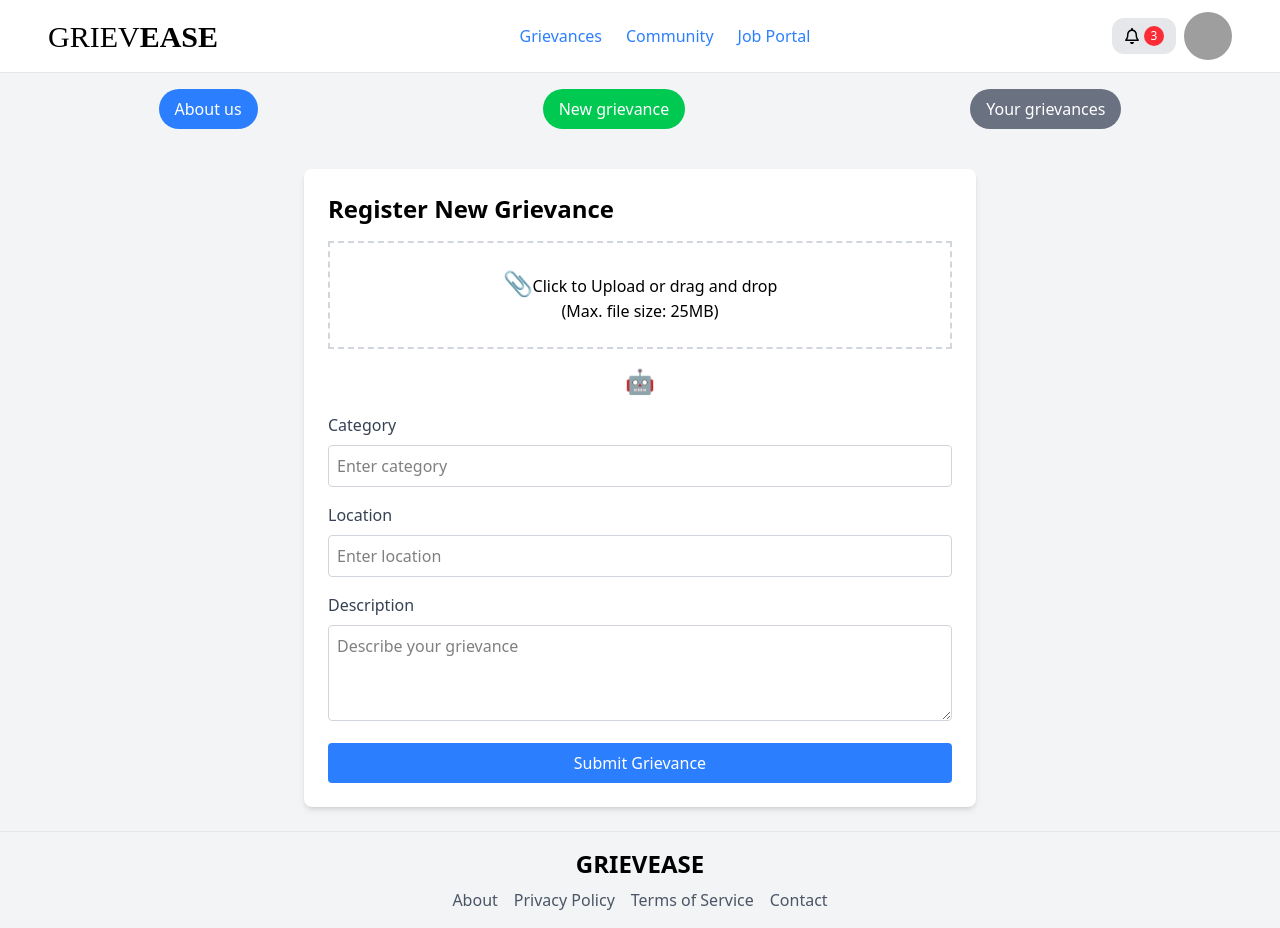
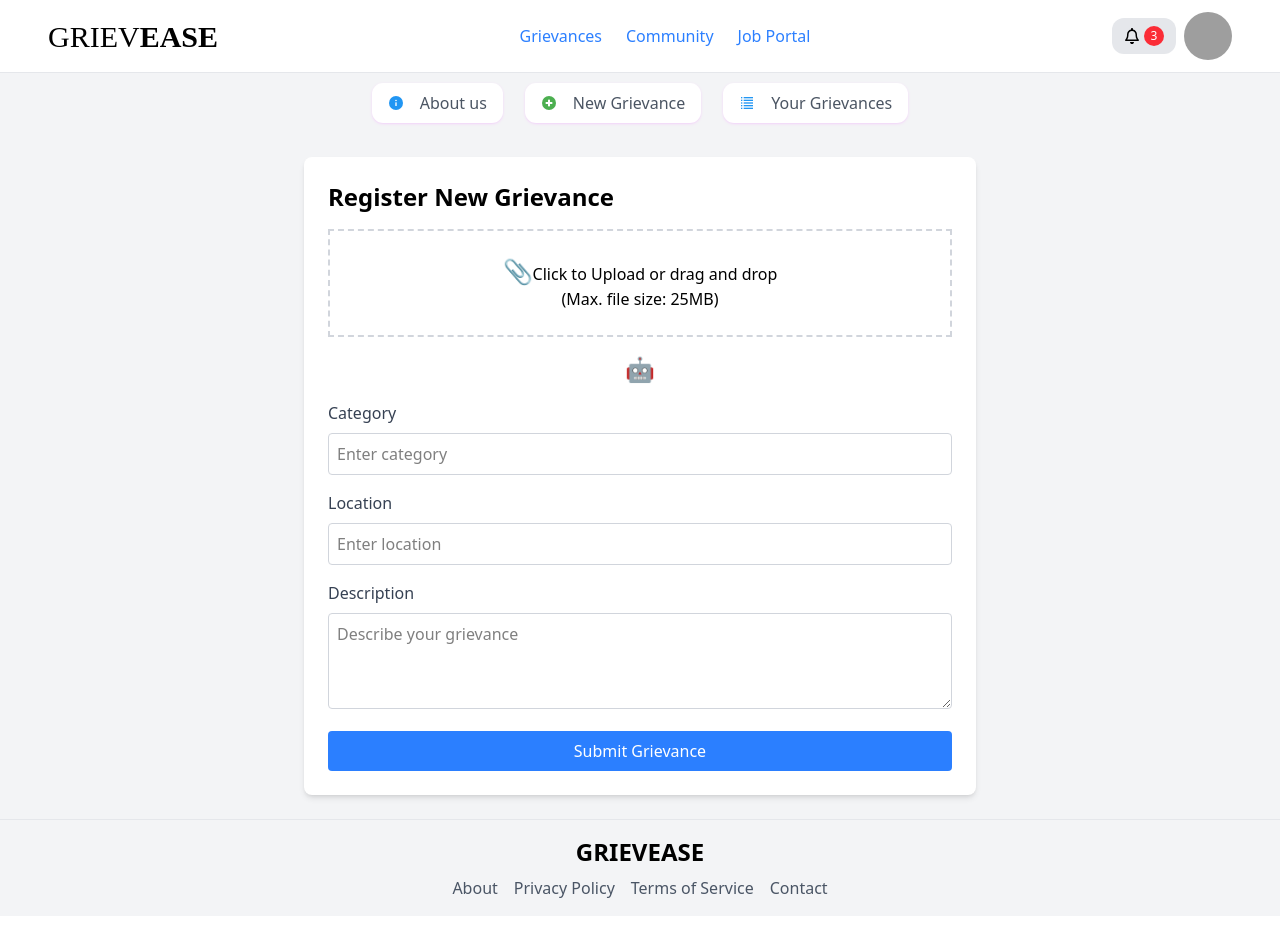
Before and after one commit to Harsh-technobot/Final-year_Project, a React (Vite) app in the folder grievease-frontend/: page /grievances in a window 1280 px wide. Built offline with nearby package versions, Linux system fonts and the light colour scheme; grey boxes are pictures that could not be loaded.

Commit message:
improved some css

```diff
--- a/grievease-frontend/src/pages/grievances/Grievanceshomepage.jsx
+++ b/grievease-frontend/src/pages/grievances/Grievanceshomepage.jsx
@@ -1,6 +1,7 @@
 import React, { useState } from "react";
 import Logo from "../components/Logo";
-import { FaRegBell } from "react-icons/fa6";
+import { FaCircleInfo, FaRegBell } from "react-icons/fa6";
+import { FcInfo, FcList, FcPlus } from "react-icons/fc";
 
 const Grievanceshomepage = () => {
   const [category, setCategory] = useState("");
@@ -57,15 +58,15 @@
         </div>
       </nav>
 
-      <div className="flex justify-around p-4">
-        <button className="px-4 py-2 bg-blue-500 text-white rounded-full hover:bg-blue-600">
-          About us
+      <div className="flex justify-center gap-[22px] py-[10px]">
+        <button className="px-4 py-2 flex items-center space-x-4 shadow-sm shadow-fuchsia-400/20 bg-white text-[#4B5563] rounded-[11px] hover:scale-110 hover:shadow-purple-300/40 hover:shadow-xl transition-transform">
+        <FcInfo/> <span>About us</span>
         </button>
-        <button className="px-4 py-2 bg-green-500 text-white rounded-full hover:bg-green-600">
-          New grievance
+        <button className="px-4 py-2 flex items-center space-x-4 shadow-sm shadow-fuchsia-400/20 bg-white text-[#4B5563] rounded-[11px] hover:scale-110 hover:shadow-purple-300/40 hover:shadow-lg transition-transform">
+        <FcPlus/> <span>New Grievance</span>
         </button>
-        <button className="px-4 py-2 bg-gray-500 text-white rounded-full hover:bg-gray-600">
-          Your grievances
+        <button className="px-4 py-2 flex items-center space-x-4 shadow-sm shadow-fuchsia-400/20 bg-white text-[#4B5563] rounded-[11px] hover:scale-110 hover:shadow-purple-300/40 hover:shadow-lg transition-transform">
+        <FcList/> <span>Your Grievances</span>
         </button>
       </div>
 
```
